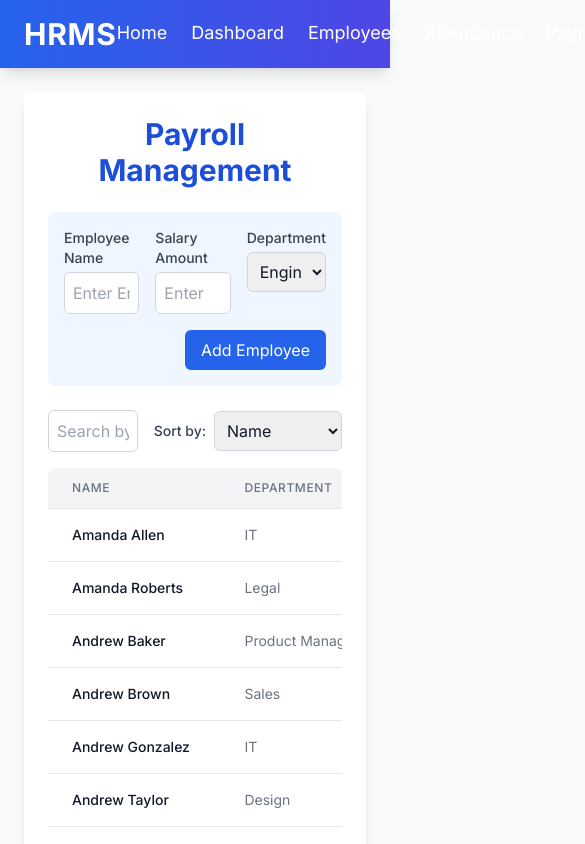
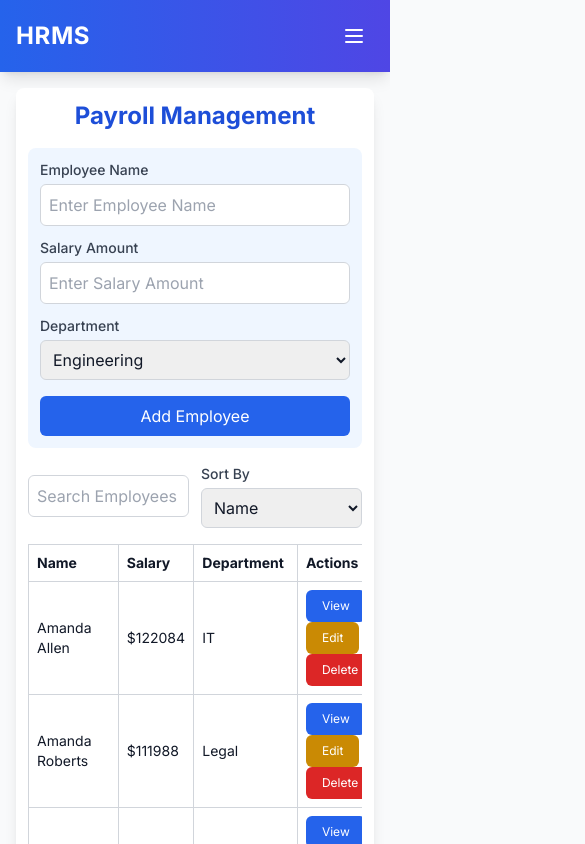
Before and after one commit to yubaismail/hr-client, a Next.js app: page /payroll in a window 390 px wide. Shown: the top 844 px of the page, 585 px wide, since content can reach past the window. Built offline with nearby package versions, Linux system fonts and the light colour scheme.

Commit message:
Implemented payroll management system with add, edit, delete, search, and sort features

```diff
--- a/app/dashboard/page.js
+++ b/app/dashboard/page.js
@@ -4,58 +4,68 @@ import { FaUserTie, FaCalendarCheck, FaMoneyBillWave, FaPlus } from "react-icons
 
 export default function Dashboard() {
   return (
-    <section className="p-6 bg-gray-100 min-h-screen">
-      <div className="max-w-6xl mx-auto bg-white shadow-md rounded-lg p-6">
-        {/* ✅ Header Section */}
-        <div className="mb-6">
-          <h1 className="text-3xl font-bold text-gray-800">Dashboard</h1>
-          <p className="text-gray-600 mt-2">
+    <div className="container mx-auto px-4 py-8">
+      {/* Header Section */}
+      <header className="mb-8">
+        <h1 className="text-3xl font-bold mb-2">Dashboard</h1>
+        <p className="text-gray-600">
           Manage your employees, attendance, and payroll efficiently.
         </p>
-        </div>
+      </header>
 
-        {/* ✅ Quick Actions */}
-        <div className="flex space-x-4 mb-6">
-          <button className="flex items-center space-x-2 bg-blue-600 hover:bg-blue-700 text-white px-4 py-2 rounded-md transition-all">
+      {/* Quick Actions */}
+      <div className="grid grid-cols-1 md:grid-cols-2 gap-4 mb-8">
+        <button className="flex items-center justify-center gap-2 bg-blue-500 text-white p-4 rounded-lg hover:bg-blue-600 transition-colors">
           <FaPlus />
           <span>Add Employee</span>
         </button>
-          <button className="flex items-center space-x-2 bg-green-600 hover:bg-green-700 text-white px-4 py-2 rounded-md transition-all">
+        <button className="flex items-center justify-center gap-2 bg-green-500 text-white p-4 rounded-lg hover:bg-green-600 transition-colors">
           <FaMoneyBillWave />
           <span>Manage Payroll</span>
         </button>
       </div>
 
-        {/* ✅ Dashboard Cards */}
-        <div className="grid grid-cols-1 sm:grid-cols-2 lg:grid-cols-3 gap-6">
+      {/* Dashboard Cards */}
+      <div className="grid grid-cols-1 md:grid-cols-2 lg:grid-cols-3 gap-6">
         {/* Employees */}
-          <div className="bg-blue-100 p-6 rounded-lg shadow flex items-center space-x-4">
-            <FaUserTie className="text-blue-600 text-3xl" />
-            <div>
-              <h2 className="text-xl font-semibold">Employees</h2>
+        <div className="bg-white rounded-lg shadow-md p-6 hover:shadow-lg transition-shadow">
+          <div className="flex flex-col items-center md:flex-row md:items-start gap-4">
+            <div className="bg-blue-100 p-3 rounded-full text-blue-500">
+              <FaUserTie size={24} />
+            </div>
+            <div className="text-center md:text-left">
+              <h2 className="text-xl font-semibold mb-2">Employees</h2>
               <p className="text-gray-600">View and manage employees</p>
+            </div>
           </div>
         </div>
 
         {/* Attendance */}
-          <div className="bg-yellow-100 p-6 rounded-lg shadow flex items-center space-x-4">
-            <FaCalendarCheck className="text-yellow-600 text-3xl" />
-            <div>
-              <h2 className="text-xl font-semibold">Attendance</h2>
+        <div className="bg-white rounded-lg shadow-md p-6 hover:shadow-lg transition-shadow">
+          <div className="flex flex-col items-center md:flex-row md:items-start gap-4">
+            <div className="bg-green-100 p-3 rounded-full text-green-500">
+              <FaCalendarCheck size={24} />
+            </div>
+            <div className="text-center md:text-left">
+              <h2 className="text-xl font-semibold mb-2">Attendance</h2>
               <p className="text-gray-600">Track employee attendance</p>
+            </div>
           </div>
         </div>
 
         {/* Payroll */}
-          <div className="bg-green-100 p-6 rounded-lg shadow flex items-center space-x-4">
-            <FaMoneyBillWave className="text-green-600 text-3xl" />
-            <div>
-              <h2 className="text-xl font-semibold">Payroll</h2>
+        <div className="bg-white rounded-lg shadow-md p-6 hover:shadow-lg transition-shadow">
+          <div className="flex flex-col items-center md:flex-row md:items-start gap-4">
+            <div className="bg-yellow-100 p-3 rounded-full text-yellow-500">
+              <FaMoneyBillWave size={24} />
+            </div>
+            <div className="text-center md:text-left">
+              <h2 className="text-xl font-semibold mb-2">Payroll</h2>
               <p className="text-gray-600">Manage payroll and salaries</p>
             </div>
           </div>
         </div>
       </div>
-    </section>
+    </div>
   );
 }
--- a/app/employees/page.js
+++ b/app/employees/page.js
@@ -2,8 +2,8 @@
 
 import { useState, useEffect } from "react";
 import EmployeeList from "@/components/employees/EmployeeList";
-import AddEmployeeModal from "@/components/employees/AddEmployeeModal"; // ✅ Import modal
-import { Search, PlusCircle } from "lucide-react";
+import AddEmployeeModal from "@/components/employees/AddEmployeeModal";
+import { Search, PlusCircle, Filter } from "lucide-react";
 import { loadEmployeeData } from "@/lib/dataUtils";
 
 export default function EmployeesPage() {
@@ -11,6 +11,7 @@ export default function EmployeesPage() {
   const [searchTerm, setSearchTerm] = useState("");
   const [departmentFilter, setDepartmentFilter] = useState("");
   const [showAddModal, setShowAddModal] = useState(false);
+  const [showFilters, setShowFilters] = useState(false);
 
   useEffect(() => {
     async function fetchData() {
@@ -29,9 +30,9 @@ export default function EmployeesPage() {
   const handleAddEmployee = (newEmployee) => {
     setEmployees((prevEmployees) => [
       ...prevEmployees,
-      { id: Date.now(), ...newEmployee } // ✅ Ensure unique ID
+      { id: Date.now(), ...newEmployee }
     ]);
-    setShowAddModal(false); // ✅ Close modal after adding
+    setShowAddModal(false);
   };
 
   const departments = Array.from(new Set(employees.map(emp => emp?.department).filter(Boolean)));
@@ -44,28 +45,28 @@ export default function EmployeesPage() {
   );
 
   return (
-    <section className="p-6 bg-gray-100 min-h-screen">
-      <div className="max-w-6xl mx-auto bg-white shadow-md rounded-lg p-6">
+    <section className="p-3 sm:p-6 bg-gray-100 min-h-screen">
+      <div className="max-w-6xl mx-auto bg-white shadow-md rounded-lg p-4 sm:p-6">
 
-        {/* Header Section */}
-        <div className="flex justify-between items-center mb-6">
+        {/* Header Section - Responsive Stack on Mobile */}
+        <div className="flex flex-col sm:flex-row sm:justify-between sm:items-center mb-6 gap-4">
           <div>
-            <h1 className="text-3xl font-bold text-gray-800">Employees</h1>
-            <p className="text-gray-600 mt-2">
+            <h1 className="text-2xl sm:text-3xl font-bold text-gray-800">Employees</h1>
+            <p className="text-gray-600 mt-2 text-sm sm:text-base">
               Manage employee records, details, and performance from this section.
             </p>
           </div>
           <button
             onClick={() => setShowAddModal(true)}
-            className="bg-blue-500 text-white flex items-center px-4 py-2 rounded-md hover:bg-blue-600 transition"
+            className="bg-blue-500 text-white flex items-center justify-center px-4 py-2 rounded-md hover:bg-blue-600 transition w-full sm:w-auto"
           >
             <PlusCircle size={20} className="mr-2" /> Add Employee
           </button>
         </div>
 
-        {/* Search & Filter Section */}
-        <div className="mb-6 flex space-x-4">
-          <div className="flex-grow relative">
+        {/* Search & Filter Section - Responsive Stack */}
+        <div className="mb-6 flex flex-col sm:flex-row gap-3 sm:space-x-4">
+          <div className="relative flex-grow">
             <input
               type="text"
               placeholder="Search employees..."
@@ -75,10 +76,21 @@ export default function EmployeesPage() {
             />
             <Search className="absolute left-3 top-1/2 transform -translate-y-1/2 text-gray-400" size={20} />
           </div>
+
+          {/* Mobile: Filter Toggle Button */}
+          <button
+            className="sm:hidden flex items-center justify-center px-4 py-2 border rounded-md"
+            onClick={() => setShowFilters(!showFilters)}
+          >
+            <Filter size={18} className="mr-2" />
+            {showFilters ? "Hide Filters" : "Show Filters"}
+          </button>
+
+          {/* Department Filter - Hidden on mobile until toggled */}
           <select
             value={departmentFilter}
             onChange={(e) => setDepartmentFilter(e.target.value)}
-            className="px-4 py-2 border rounded-md focus:outline-none focus:ring-2 focus:ring-blue-500"
+            className={`${showFilters ? 'block' : 'hidden'} sm:block px-4 py-2 border rounded-md focus:outline-none focus:ring-2 focus:ring-blue-500`}
           >
             <option value="">All Departments</option>
             {departments.map((dept) => (
@@ -87,13 +99,13 @@ export default function EmployeesPage() {
           </select>
         </div>
 
-        {/* Employee List */}
-        <div className="mt-6">
+        {/* Employee List - Already uses the full width */}
+        <div className="mt-6 overflow-x-auto">
           <EmployeeList employees={filteredEmployees} onDelete={handleDeleteEmployee} />
         </div>
 
         {/* Employee Count */}
-        <div className="mt-4 text-gray-600">
+        <div className="mt-4 text-gray-600 text-sm sm:text-base">
           Showing {filteredEmployees.length} of {employees.length} employees
         </div>
       </div>
@@ -103,7 +115,7 @@ export default function EmployeesPage() {
         <AddEmployeeModal
           isOpen={showAddModal}
           onClose={() => setShowAddModal(false)}
-          onSave={handleAddEmployee} // ✅ Corrected function
+          onSave={handleAddEmployee}
         />
       )}
     </section>
--- a/app/layout.js
+++ b/app/layout.js
@@ -1,15 +1,37 @@
+"use client";
+
 import { Inter } from "next/font/google";
 import "./globals.css";
 import Link from "next/link";
+import { useState } from "react";
 
 const inter = Inter({ subsets: ["latin"] });
 
+// Metadata needs to be moved to a separate file in app directory when using "use client" in layout.js
+// Create a separate file named metadata.js with the following content:
+/*
+// app/metadata.js
 export const metadata = {
   title: "HRMS - Human Resource Management System",
   description: "A comprehensive solution for managing your organization's human resources.",
 };
+*/
 
 export default function RootLayout({ children }) {
+  const [isMenuOpen, setIsMenuOpen] = useState(false);
+
+  const toggleMenu = () => {
+    setIsMenuOpen(!isMenuOpen);
+  };
+
+  const navItems = [
+    { name: "Home", path: "/" },
+    { name: "Dashboard", path: "/dashboard" },
+    { name: "Employees", path: "/employees" },
+    { name: "Attendance", path: "/attendance" },
+    { name: "Payroll", path: "/payroll" },
+  ];
+
   return (
     <html lang="en">
       <head>
@@ -20,26 +42,42 @@ export default function RootLayout({ children }) {
       </head>
       <body className={`${inter.className} bg-gray-50 text-gray-900`}>
         <main className="min-h-screen flex flex-col">
-
           {/* ✅ Header */}
           <header className="bg-gradient-to-r from-blue-600 to-indigo-600 text-white shadow-lg py-4">
-            <div className="container mx-auto flex justify-between items-center px-6">
-              <h1 className="text-3xl font-bold tracking-wide">HRMS</h1>
-              <nav>
+            <div className="container mx-auto flex justify-between items-center px-4 md:px-6">
+              <h1 className="text-2xl md:text-3xl font-bold tracking-wide">HRMS</h1>
+
+              {/* Mobile Menu Button */}
+              <button
+                className="md:hidden flex items-center p-2 rounded text-white focus:outline-none"
+                onClick={toggleMenu}
+                aria-label="Toggle menu"
+              >
+                <svg
+                  className="w-6 h-6"
+                  fill="none"
+                  stroke="currentColor"
+                  viewBox="0 0 24 24"
+                  xmlns="http://www.w3.org/2000/svg"
+                >
+                  {isMenuOpen ? (
+                    <path strokeLinecap="round" strokeLinejoin="round" strokeWidth={2} d="M6 18L18 6M6 6l12 12" />
+                  ) : (
+                    <path strokeLinecap="round" strokeLinejoin="round" strokeWidth={2} d="M4 6h16M4 12h16M4 18h16" />
+                  )}
+                </svg>
+              </button>
+
+              {/* Desktop Navigation */}
+              <nav className="hidden md:block">
                 <ul className="flex space-x-6 text-lg">
-                  {[
-                    { name: "Home", path: "/" },
-                    { name: "Dashboard", path: "/dashboard" },
-                    { name: "Employees", path: "/employees" },
-                    { name: "Attendance", path: "/attendance" },
-                    { name: "Payroll", path: "/payroll" },
-                  ].map(({ name, path }) => (
+                  {navItems.map(({ name, path }) => (
                     <li key={path}>
                       <Link
                         href={path}
                         className="relative text-white hover:text-gray-300 transition-all duration-300
-                        after:block after:w-0 after:h-[2px] after:bg-white after:transition-all
-                        after:duration-300 hover:after:w-full"
+                         after:block after:w-0 after:h-[2px] after:bg-white after:transition-all
+                         after:duration-300 hover:after:w-full"
                       >
                         {name}
                       </Link>
@@ -48,22 +86,40 @@ export default function RootLayout({ children }) {
                 </ul>
               </nav>
             </div>
+
+            {/* Mobile Navigation */}
+            {isMenuOpen && (
+              <nav className="md:hidden container mx-auto px-4 pt-2 pb-3">
+                <ul className="flex flex-col space-y-3">
+                  {navItems.map(({ name, path }) => (
+                    <li key={path}>
+                      <Link
+                        href={path}
+                        className="block text-white hover:text-gray-300 transition-all duration-300 py-1"
+                        onClick={() => setIsMenuOpen(false)}
+                      >
+                        {name}
+                      </Link>
+                    </li>
+                  ))}
+                </ul>
+              </nav>
+            )}
           </header>
 
           {/* ✅ Page Content */}
-          <div className="container mx-auto p-6 flex-grow">{children}</div>
+          <div className="container mx-auto p-4 md:p-6 flex-grow">{children}</div>
 
           {/* ✅ Footer */}
           <footer className="bg-gray-800 text-white py-6">
-            <div className="container mx-auto text-center text-sm">
+            <div className="container mx-auto text-center text-sm px-4">
               <p>© {new Date().getFullYear()} HRMS. All rights reserved.</p>
-              <div className="flex justify-center space-x-6 mt-4">
+              <div className="flex flex-col md:flex-row justify-center md:space-x-6 space-y-2 md:space-y-0 mt-4">
                 <Link href="/privacy" className="hover:underline">Privacy Policy</Link>
                 <Link href="/terms" className="hover:underline">Terms of Service</Link>
               </div>
             </div>
           </footer>
-
         </main>
       </body>
     </html>
--- a/app/payroll/page.js
+++ b/app/payroll/page.js
@@ -12,6 +12,8 @@ const Payroll = () => {
   const [searchTerm, setSearchTerm] = useState("");
   const [sortBy, setSortBy] = useState("name");
   const [editingId, setEditingId] = useState(null);
+  const [isDetailView, setIsDetailView] = useState(false);
+  const [selectedEmployee, setSelectedEmployee] = useState(null);
 
   // Extended departments
   const departments = [
@@ -112,6 +114,10 @@ const Payroll = () => {
   // Handle deleting employee from payroll
   const handleDeleteEmployee = (id) => {
     setPayrollList(payrollList.filter((employee) => employee.id !== id));
+    if (selectedEmployee && selectedEmployee.id === id) {
+      setIsDetailView(false);
+      setSelectedEmployee(null);
+    }
   };
 
   // Handle editing employee details
@@ -120,6 +126,7 @@ const Payroll = () => {
     setEmployeeName(employee.name);
     setSalary(employee.salary);
     setDepartment(employee.department);
+    setIsDetailView(false);
   };
 
   // Handle saving edited employee details
@@ -140,6 +147,12 @@ const Payroll = () => {
     setEmployeeName("");
     setSalary("");
     setDepartment("Engineering");
+  };
+
+  // View employee details (for mobile)
+  const handleViewEmployee = (employee) => {
+    setSelectedEmployee(employee);
+    setIsDetailView(true);
   };
 
   // Filter employees based on search term
@@ -166,15 +179,21 @@ const Payroll = () => {
     0
   );
 
+  // Back to list from detail view
+  const handleBackToList = () => {
+    setIsDetailView(false);
+    setSelectedEmployee(null);
+  };
+
   return (
-    <div className="max-w-4xl mx-auto p-6 bg-white rounded-lg shadow-lg">
-      <h1 className="text-3xl font-bold text-center mb-6 text-blue-700">
+    <div className="max-w-4xl mx-auto p-3 sm:p-6 bg-white rounded-lg shadow-lg">
+      <h1 className="text-2xl sm:text-3xl font-bold text-center mb-4 sm:mb-6 text-blue-700">
         Payroll Management
       </h1>
 
-      <div className="bg-blue-50 p-4 rounded-lg mb-6">
-        <div className="flex flex-wrap gap-4 mb-4">
-          <div className="flex-1">
+      <div className="bg-blue-50 p-3 sm:p-4 rounded-lg mb-4 sm:mb-6">
+        <div className="flex flex-col sm:flex-row flex-wrap gap-3 sm:gap-4 mb-4">
+          <div className="w-full sm:flex-1">
             <label className="block text-sm font-medium text-gray-700 mb-1">
               Employee Name
             </label>
@@ -186,7 +205,7 @@ const Payroll = () => {
             />
           </div>
 
-          <div className="flex-1">
+          <div className="w-full sm:flex-1">
             <label className="block text-sm font-medium text-gray-700 mb-1">
               Salary Amount
             </label>
@@ -199,7 +218,7 @@ const Payroll = () => {
             />
           </div>
 
-          <div className="flex-1">
+          <div className="w-full sm:flex-1">
             <label className="block text-sm font-medium text-gray-700 mb-1">
               Department
             </label>
@@ -221,14 +240,14 @@ const Payroll = () => {
           {editingId ? (
             <Button
               onClick={handleSaveEdit}
-              className="bg-green-600 hover:bg-green-700 text-white"
+              className="w-full sm:w-auto bg-green-600 hover:bg-green-700 text-white"
             >
               Save Changes
             </Button>
           ) : (
             <Button
               onClick={handleAddPayroll}
-              className="bg-blue-600 hover:bg-blue-700 text-white"
+              className="w-full sm:w-auto bg-blue-600 hover:bg-blue-700 text-white"
             >
               Add Employee
             </Button>
@@ -236,24 +255,25 @@ const Payroll = () => {
         </div>
       </div>
 
-      <div className="mb-6">
-        <div className="flex justify-between items-center mb-4">
-          <div className="flex-1 mr-4">
+      {/* Search and Sort Section */}
+      <div className="flex items-center justify-between gap-3 mb-4">
+        <div className="w-full sm:w-1/3">
           <Input
-              placeholder="Search by name or department..."
             value={searchTerm}
             onChange={(e) => setSearchTerm(e.target.value)}
+            placeholder="Search Employees"
             className="w-full"
           />
         </div>
-          <div className="flex items-center">
-            <label className="mr-2 text-sm font-medium text-gray-700">
-              Sort by:
+
+        <div className="w-full sm:w-1/3">
+          <label className="block text-sm font-medium text-gray-700 mb-1">
+            Sort By
           </label>
           <select
             value={sortBy}
             onChange={(e) => setSortBy(e.target.value)}
-              className="p-2 border border-gray-300 rounded-md"
+            className="w-full p-2 border border-gray-300 rounded-md"
           >
             <option value="name">Name</option>
             <option value="salary">Salary</option>
@@ -262,81 +282,73 @@ const Payroll = () => {
         </div>
       </div>
 
-        <div className="bg-gray-50 rounded-lg overflow-hidden">
+      {/* Payroll Table */}
       <div className="overflow-x-auto">
-            <table className="min-w-full divide-y divide-gray-200">
-              <thead className="bg-gray-100">
+        <table className="w-full table-auto border-collapse border border-gray-300 text-sm">
+          <thead>
             <tr>
-                  <th className="px-6 py-3 text-left text-xs font-medium text-gray-500 uppercase tracking-wider">
-                    Name
-                  </th>
-                  <th className="px-6 py-3 text-left text-xs font-medium text-gray-500 uppercase tracking-wider">
-                    Department
-                  </th>
-                  <th className="px-6 py-3 text-left text-xs font-medium text-gray-500 uppercase tracking-wider">
-                    Salary
-                  </th>
-                  <th className="px-6 py-3 text-right text-xs font-medium text-gray-500 uppercase tracking-wider">
-                    Actions
-                  </th>
+              <th className="p-2 text-left border border-gray-300">Name</th>
+              <th className="p-2 text-left border border-gray-300">Salary</th>
+              <th className="p-2 text-left border border-gray-300">Department</th>
+              <th className="p-2 text-left border border-gray-300">Actions</th>
             </tr>
           </thead>
-              <tbody className="bg-white divide-y divide-gray-200">
-                {sortedEmployees.length > 0 ? (
-                  sortedEmployees.map((employee) => (
-                    <tr key={employee.id} className="hover:bg-gray-50">
-                      <td className="px-6 py-4 whitespace-nowrap text-sm font-medium text-gray-900">
-                        {employee.name}
-                      </td>
-                      <td className="px-6 py-4 whitespace-nowrap text-sm text-gray-500">
-                        {employee.department}
-                      </td>
-                      <td className="px-6 py-4 whitespace-nowrap text-sm text-gray-500">
-                        ${parseInt(employee.salary).toLocaleString()}
-                      </td>
-                      <td className="px-6 py-4 whitespace-nowrap text-right text-sm font-medium">
-                        <button
+          <tbody>
+            {sortedEmployees.map((employee) => (
+              <tr key={employee.id}>
+                <td className="p-2 border border-gray-300">{employee.name}</td>
+                <td className="p-2 border border-gray-300">${employee.salary}</td>
+                <td className="p-2 border border-gray-300">{employee.department}</td>
+                <td className="p-2 border border-gray-300">
+                  <Button
+                    onClick={() => handleViewEmployee(employee)}
+                    className="bg-blue-600 hover:bg-blue-700 text-white text-xs py-1 px-3 mr-2"
+                  >
+                    View
+                  </Button>
+                  <Button
                     onClick={() => handleEditEmployee(employee)}
-                          className="text-indigo-600 hover:text-indigo-900 mr-3"
+                    className="bg-yellow-600 hover:bg-yellow-700 text-white text-xs py-1 px-3 mr-2"
                   >
                     Edit
-                        </button>
-                        <button
+                  </Button>
+                  <Button
                     onClick={() => handleDeleteEmployee(employee.id)}
-                          className="text-red-600 hover:text-red-900"
+                    className="bg-red-600 hover:bg-red-700 text-white text-xs py-1 px-3"
                   >
                     Delete
-                        </button>
+                  </Button>
                 </td>
               </tr>
-                  ))
-                ) : (
-                  <tr>
-                    <td
-                      colSpan="4"
-                      className="px-6 py-4 text-center text-sm text-gray-500"
-                    >
-                      No employees found
-                    </td>
-                  </tr>
-                )}
+            ))}
           </tbody>
         </table>
       </div>
-        </div>
+
+      <div className="mt-4 text-lg font-bold text-right">
+        Total Payroll: ${totalPayroll.toLocaleString()}
       </div>
 
-      <div className="bg-blue-50 p-4 rounded-lg">
-        <div className="flex justify-between items-center">
-          <div className="text-lg font-medium">Summary</div>
-          <div className="text-xl font-bold">
-            Total Payroll: ${totalPayroll.toLocaleString()}
+      {/* Employee Details View */}
+      {isDetailView && selectedEmployee && (
+        <div className="mt-6 p-4 border border-gray-300 bg-blue-100 rounded-md">
+          <h3 className="text-xl font-semibold mb-3">
+            Employee Details: {selectedEmployee.name}
+          </h3>
+          <div>
+            <strong>Salary:</strong> ${selectedEmployee.salary}
           </div>
+          <div>
+            <strong>Department:</strong> {selectedEmployee.department}
           </div>
-        <div className="mt-2 text-sm text-gray-600">
-          Total Employees: {payrollList.length}
+          <Button
+            onClick={handleBackToList}
+            className="mt-4 bg-blue-600 hover:bg-blue-700 text-white"
+          >
+            Back to List
+          </Button>
         </div>
-      </div>
+      )}
     </div>
   );
 };
```
Also changed, not shown: app/attendance/page.js (+89 -30 lines). Lines whose indentation alone changed are shown as unchanged.
